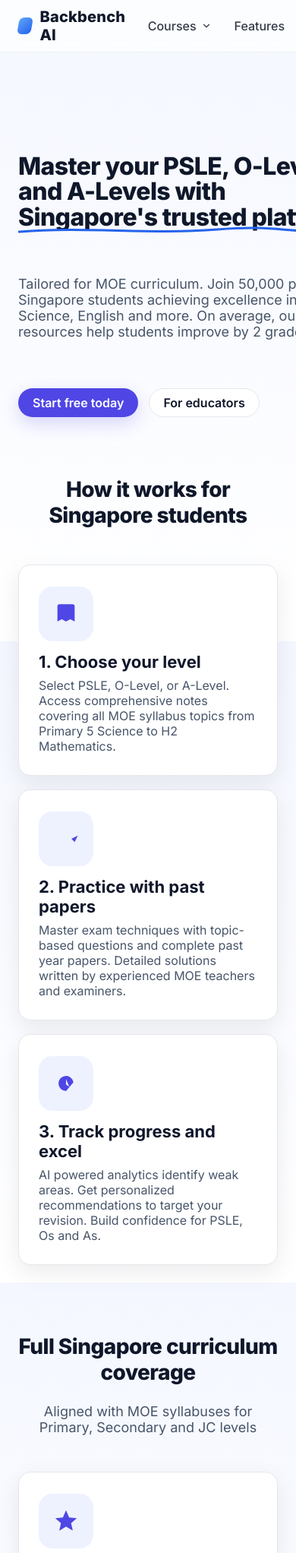
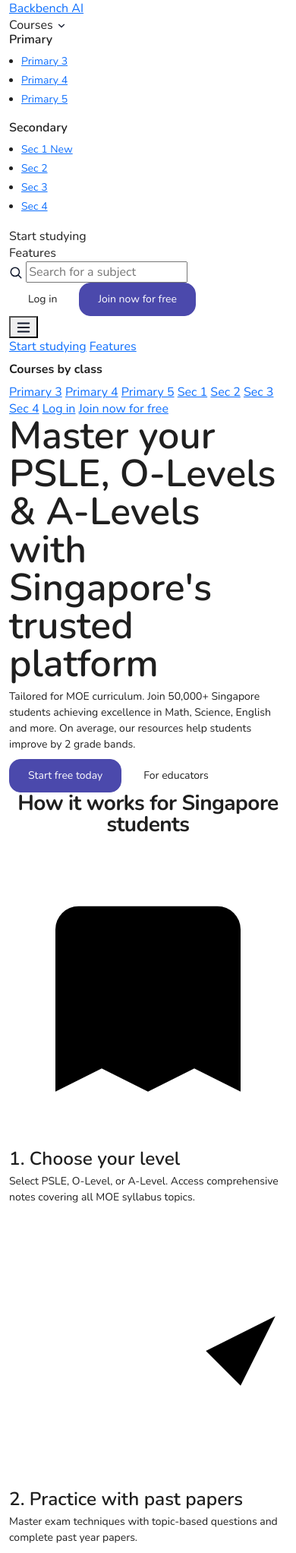
Before and after one commit to ponp1234/backbencher, a Flask app: page / in a window 390 px wide; the page is wider, and only the part inside the window is pictured. Shown: the top 2044 px of that part at 76% size. Run offline with Flask 3, Linux system fonts and the light colour scheme; style sheets or scripts are compiled from the project's sources; parts of the project's set-up code (start-up, migrations or seed data) failed here and were passed over.

Commit message:
modified

```diff
--- a/app.py
+++ b/app.py
@@ -614,9 +614,44 @@ class Exam(db.Model):
     questions = db.relationship('Question', backref='exam', lazy=True)
 
 
+SITE_NAME = "Backbench AI"
+
+# Data for Level page
+PRIMARY_SEGMENTS = ["Primary 3", "Primary 4", "Primary 5"]
+SECONDARY_SEGMENTS = ["Sec 1", "Sec 2", "Sec 3", "Sec 4"]
+RESOURCE_TILES = [
+    ("Revision Notes", "#"),
+    ("Exam Questions", "#"),
+    ("Flashcards", "#"),
+    ("Target Test", "#"),
+    ("Mock Exams", "#"),
+    ("Past Papers", "#"),
+]
+
 @app.route("/")
 def home():
-    return render_template("home.html")
+    return render_template("index.html", site_name=SITE_NAME)
+
+@app.route("/level/<level_slug>")
+def level(level_slug: str):
+    level_slug = level_slug.lower()
+    if level_slug not in {"primary", "secondary"}:
+        abort(404)
+
+    title = "Primary" if level_slug == "primary" else "Secondary"
+    segments = PRIMARY_SEGMENTS if level_slug == "primary" else SECONDARY_SEGMENTS
+
+    return render_template(
+        "level.html",
+        site_name=SITE_NAME,
+        level_slug=level_slug,
+        title=title,
+        segments=segments,
+        resource_tiles=RESOURCE_TILES,
+    )
+
+
+
 
 @app.route("/help")
 def help():
--- /dev/null
+++ b/static/app.js
@@ -0,0 +1,37 @@
+// Footer year
+document.addEventListener("DOMContentLoaded", () => {
+  const yearEl = document.getElementById("y");
+  if (yearEl) yearEl.textContent = new Date().getFullYear();
+});
+
+// Mobile menu
+const btn = document.getElementById("menuBtn");
+const menu = document.getElementById("mobileMenu");
+if (btn && menu) {
+  btn.addEventListener("click", () => {
+    const isOpen = menu.classList.toggle("show");
+    btn.setAttribute("aria-expanded", String(isOpen));
+  });
+}
+
+// Courses dropdown
+const coursesBtn = document.getElementById("coursesBtn");
+const coursesMenu = document.getElementById("coursesMenu");
+let coursesOpen = false;
+function toggleCourses(open) {
+  coursesOpen = open;
+  if (!coursesBtn || !coursesMenu) return;
+  coursesMenu.classList.toggle("show", open);
+  coursesBtn.setAttribute("aria-expanded", String(open));
+}
+if (coursesBtn) {
+  coursesBtn.addEventListener("click", (e) => { e.preventDefault(); toggleCourses(!coursesOpen); });
+  coursesBtn.addEventListener("mouseenter", () => { if (window.innerWidth > 900) toggleCourses(true); });
+}
+if (coursesMenu) {
+  coursesMenu.addEventListener("mouseleave", () => { if (window.innerWidth > 900) toggleCourses(false); });
+}
+document.addEventListener("click", (e) => {
+  if (!coursesOpen) return;
+  if (!coursesMenu.contains(e.target) && !coursesBtn.contains(e.target)) toggleCourses(false);
+});
--- /dev/null
+++ b/templates/base.html
@@ -0,0 +1,163 @@
+<!DOCTYPE html>
+<html lang="en">
+<head>
+  <meta charset="utf-8" />
+  <meta name="viewport" content="width=device-width, initial-scale=1" />
+  <title>{{ site_name }} — Exam specific revision by trusted examiners</title>
+  <link rel="preconnect" href="https://fonts.gstatic.com" crossorigin>
+  <link href="https://fonts.googleapis.com/css2?family=Inter:wght@400;500;600;700;800&display=swap" rel="stylesheet">
+  <link rel="stylesheet" href="https://cdnjs.cloudflare.com/ajax/libs/font-awesome/6.5.0/css/all.min.css" crossorigin="anonymous" referrerpolicy="no-referrer">
+  <link rel="stylesheet" href="{{ url_for('static', filename='main.css') }}">
+</head>
+<body>
+  <!-- Header -->
+  <header class="header">
+    <div class="container header-inner">
+      <a class="brand" href="{{ url_for('home') }}" aria-label="{{ site_name }} home">
+        <span class="brand-bolt" aria-hidden="true"></span>
+        <span>{{ site_name }}</span>
+      </a>
+
+      <!-- Primary nav with Courses dropdown -->
+      <nav aria-label="Primary" class="primary-nav">
+        <div class="menu-item">
+          <a href="#" class="nav-link menu-trigger" id="coursesBtn" aria-expanded="false" aria-haspopup="true">
+            Courses
+            <svg width="14" height="14" viewBox="0 0 24 24" fill="none" aria-hidden="true">
+              <path d="M6 9l6 6 6-6" stroke="#0f172a" stroke-width="2" stroke-linecap="round" stroke-linejoin="round"/>
+            </svg>
+          </a>
+          <div class="dropdown" id="coursesMenu" role="menu" aria-label="Courses menu">
+            <div class="dd-grid">
+              <div class="dd-col">
+                <h5>Primary</h5>
+                <ul class="dd-list">
+                  <li><a class="dd-link" href="{{ url_for('level', level_slug='primary') }}">Primary 3</a></li>
+                  <li><a class="dd-link" href="{{ url_for('level', level_slug='primary') }}">Primary 4</a></li>
+                  <li><a class="dd-link" href="{{ url_for('level', level_slug='primary') }}">Primary 5</a></li>
+                </ul>
+              </div>
+              <div class="dd-col">
+                <h5>Secondary</h5>
+                <ul class="dd-list">
+                  <li><a class="dd-link" href="{{ url_for('level', level_slug='secondary') }}">Sec 1 <span class="dd-badge">New</span></a></li>
+                  <li><a class="dd-link" href="{{ url_for('level', level_slug='secondary') }}">Sec 2</a></li>
+                  <li><a class="dd-link" href="{{ url_for('level', level_slug='secondary') }}">Sec 3</a></li>
+                  <li><a class="dd-link" href="{{ url_for('level', level_slug='secondary') }}">Sec 4</a></li>
+                </ul>
+              </div>
+            </div>
+          </div>
+        </div>
+
+        <a class="nav-link" href="#study">Start studying</a>
+        <a class="nav-link" href="#features">Features</a>
+      </nav>
+
+      <div class="search" role="search">
+        <svg class="icon" width="18" height="18" viewBox="0 0 24 24" fill="none" aria-hidden="true">
+          <path d="M21 21l-4.35-4.35M10.5 18a7.5 7.5 0 1 1 0-15 7.5 7.5 0 0 1 0 15z" stroke="#0f172a" stroke-width="2" stroke-linecap="round"/>
+        </svg>
+        <input aria-label="Search subjects" type="search" placeholder="Search for a subject" />
+      </div>
+
+      <div class="actions">
+        <a class="btn btn-outline" href="{{ url_for('login') }}" id="openLogin">Log in</a>
+        <a class="btn btn-primary" href="{{ url_for('register') }}" id="openSignup">Join now for free</a>
+      </div>
+
+      <button class="menu-btn" id="menuBtn" aria-expanded="false" aria-controls="mobileMenu" aria-label="Open menu">
+        <svg width="22" height="22" viewBox="0 0 24 24" fill="none" aria-hidden="true"><path d="M4 6h16M4 12h16M4 18h16" stroke="#0f172a" stroke-width="2" stroke-linecap="round"/></svg>
+      </button>
+    </div>
+
+    <!-- Mobile menu -->
+    <div id="mobileMenu" class="mobile-menu container" aria-label="Mobile navigation">
+      <a href="{{ url_for('home') }}#study">Start studying</a>
+      <a href="{{ url_for('home') }}#features">Features</a>
+      <strong style="display:block;margin:8px 0">Courses by class</strong>
+      <a href="{{ url_for('level', level_slug='primary') }}">Primary 3</a>
+      <a href="{{ url_for('level', level_slug='primary') }}">Primary 4</a>
+      <a href="{{ url_for('level', level_slug='primary') }}">Primary 5</a>
+      <a href="{{ url_for('level', level_slug='secondary') }}">Sec 1</a>
+      <a href="{{ url_for('level', level_slug='secondary') }}">Sec 2</a>
+      <a href="{{ url_for('level', level_slug='secondary') }}">Sec 3</a>
+      <a href="{{ url_for('level', level_slug='secondary') }}">Sec 4</a>
+      <a href="{{ url_for('login') }}" id="mLogin">Log in</a>
+      <a href="{{ url_for('register') }}" id="mJoin">Join now for free</a>
+    </div>
+  </header>
+
+  {% block content %}{% endblock %}
+
+  <!-- Footer -->
+  <footer class="mega-footer">
+    <div class="container footer-top">
+      <div class="footer-logo" aria-hidden="true">
+        <span class="brand-bolt"></span>
+      </div>
+      <div class="footer-grid" aria-label="Site footer links">
+        <div>
+          <h4>Resources</h4>
+          <ul>
+            <li><a href="{{ url_for('home') }}">Home</a></li>
+            <li><a href="#">Learning Hub</a></li>
+            <li><a href="#">Teachers</a></li>
+            <li><a href="#">Ambassadors</a></li>
+            <li><a href="#">Scholarship</a></li>
+            <li><a href="{{ url_for('register') }}" id="footerJoin">Join</a></li>
+            <li><a href="#">Past Papers</a></li>
+            <li><a href="#">Solution Banks</a></li>
+            <li><a href="#">Sitemap</a></li>
+          </ul>
+        </div>
+        <div>
+          <h4>Singapore Levels</h4>
+          <ul>
+            <li><a href="{{ url_for('level', level_slug='primary') }}">PSLE (Primary 5–6)</a></li>
+            <li><a href="{{ url_for('level', level_slug='secondary') }}">O-Level (Secondary)</a></li>
+            <li><a href="#">A-Level (JC)</a></li>
+            <li><a href="#">IP Programme</a></li>
+            <li><a href="#">IB Diploma</a></li>
+          </ul>
+        </div>
+        <div>
+          <h4>Popular Subjects</h4>
+          <ul>
+            <li><a href="#">Mathematics</a></li>
+            <li><a href="#">Sciences</a></li>
+            <li><a href="#">English and Literature</a></li>
+            <li><a href="#">Mother Tongue</a></li>
+            <li><a href="#">Humanities</a></li>
+            <li><a href="#">All Subjects</a></li>
+          </ul>
+        </div>
+        <div>
+          <h4>Company</h4>
+          <ul>
+            <li><a href="#">About us</a></li>
+            <li><a href="{{ url_for('home') }}#terms">Terms</a></li>
+            <li><a href="{{ url_for('home') }}#privacy">Privacy</a></li>
+            <li><a href="{{ url_for('home') }}#help">Help and support</a></li>
+            <li><a href="{{ url_for('login') }}" id="footerLogin">Log in</a></li>
+          </ul>
+        </div>
+      </div>
+    </div>
+    <div class="container footer-bottom">
+      <div>
+        <p>© Copyright 2015–<span id="y"></span> {{ site_name }} Ltd. All Rights Reserved.</p>
+        <p class="disclaimer">Content aligned with MOE syllabuses for Singapore schools. {{ site_name }} is an independent platform and is not affiliated with the Ministry of Education Singapore or SEAB.</p>
+      </div>
+      <div class="socials" aria-label="Social links">
+        <a href="#" aria-label="TikTok"><svg viewBox="0 0 24 24"><path d="M16 3c1 2 2 3 4 3v4c-1 0-3-.6-4-1.5V15a6 6 0 1 1-6-6c.3 0 .7 0 1 .1V7.1A10 10 0 0 0 10 7a8 8 0 1 0 8 8V3h-2z"/></svg></a>
+        <a href="#" aria-label="Instagram"><svg viewBox="0 0 24 24"><path d="M7 3h10a4 4 0 0 1 4 4v10a4 4 0 0 1-4 4H7a4 4 0 0 1-4-4V7a4 4 0 0 1 4-4zm5 4a5 5 0 1 0 0 10 5 5 0 0 0 0-10zm6-.5a1.5 1.5 0 1 0 0 3 1.5 1.5 0 0 0 0-3z"/></svg></a>
+        <a href="#" aria-label="Facebook"><svg viewBox="0 0 24 24"><path d="M14 9h3V6h-3c-1.7 0-3 1.3-3 3v2H8v3h3v7h3v-7h3l1-3h-4V9c0-.6.4-1 1-1z"/></svg></a>
+        <a href="#" aria-label="X"><svg viewBox="0 0 24 24"><path d="M17.5 3H20l-6.3 7.2L21 21h-4.7l-5-6-4.4 6H4l6.7-7.7L3 3h4.8l4.3 5.4L17.5 3z"/></svg></a>
+      </div>
+    </div>
+  </footer>
+
+  <script src="{{ url_for('static', filename='app.js') }}"></script>
+</body>
+</html>
--- /dev/null
+++ b/templates/index.html
@@ -0,0 +1,46 @@
+{% extends "base.html" %}
+{% block content %}
+<section class="hero">
+  <div class="container">
+    <div class="hero-grid">
+      <h1 class="headline">
+        Master your PSLE, O-Levels & A-Levels with
+        <span class="nowrap"><span class="scribble">Singapore's trusted platform</span></span>
+      </h1>
+      <p class="sub">
+        Tailored for MOE curriculum. Join 50,000+ Singapore students achieving excellence in Math, Science, English and more.
+        On average, our resources help students improve by 2 grade bands.
+      </p>
+      <div class="cta">
+        <a class="btn btn-primary" href="{{ url_for('register') }}">Start free today</a>
+        <a class="btn btn-outline" href="#teacher">For educators</a>
+      </div>
+    </div>
+  </div>
+</section>
+
+<section id="features" class="steps">
+  <div class="container">
+    <h2 style="text-align:center;font-size:clamp(28px,4vw,42px);font-weight:800;margin:0 0 48px;letter-spacing:-.02em">
+      How it works for Singapore students
+    </h2>
+    <div class="cards">
+      <article class="card">
+        <div class="icon-wrap"><svg viewBox="0 0 24 24"><path d="M6 3h12a2 2 0 0 1 2 2v14l-4-2-4 2-4-2-4 2V5a2 2 0 0 1 2-2z"/></svg></div>
+        <h3>1. Choose your level</h3>
+        <p>Select PSLE, O-Level, or A-Level. Access comprehensive notes covering all MOE syllabus topics.</p>
+      </article>
+      <article class="card">
+        <div class="icon-wrap"><svg viewBox="0 0 24 24"><path d="M4 6h16M4 12h10M4 18h7M17 12l3 3 3-6"/></svg></div>
+        <h3>2. Practice with past papers</h3>
+        <p>Master exam techniques with topic-based questions and complete past year papers.</p>
+      </article>
+      <article class="card">
+        <div class="icon-wrap"><svg viewBox="0 0 24 24"><path d="M12 19a7 7 0 1 1 6.9-8.1M12 8v5l3 2"/></svg></div>
+        <h3>3. Track progress & excel</h3>
+        <p>AI-powered analytics identify weak areas and recommend targeted practice.</p>
+      </article>
+    </div>
+  </div>
+</section>
+{% endblock %}
```
Also changed, not shown: templates/level.html (+15 -108 lines).
